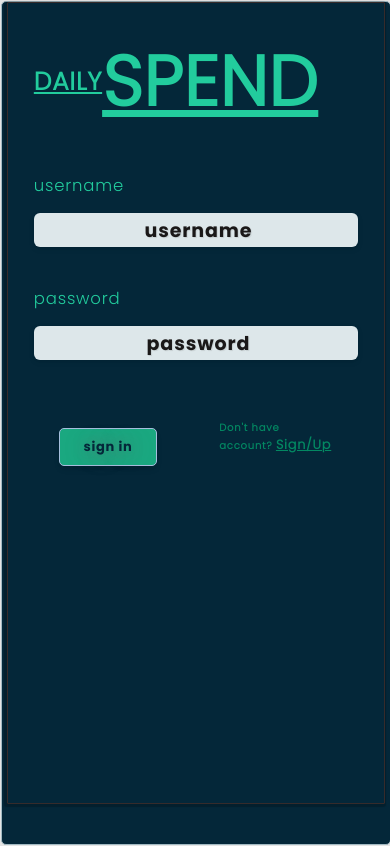
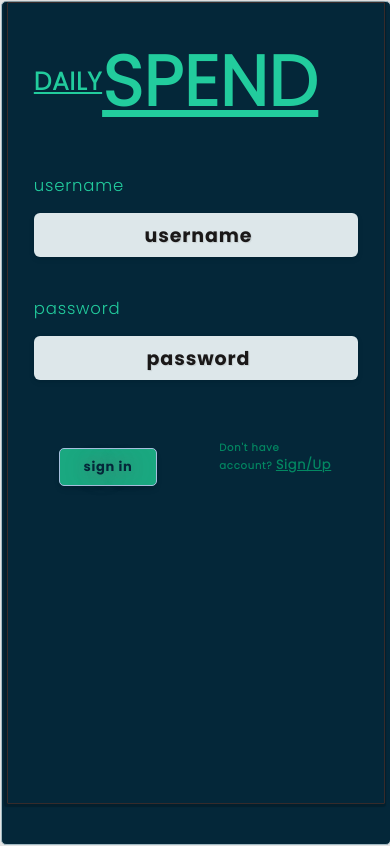
Before and after one commit to arjunaNR-gf/DailySpendLocal, a React (Create React App) app: page / in a window 390 px wide. Built offline with nearby package versions, Linux system fonts and the light colour scheme.

Commit message:
ui fix 04

```diff
--- a/src/AppMobile.css
+++ b/src/AppMobile.css
@@ -265,6 +265,7 @@
 
        input {
         width: 260px;
+        height: 80px;
         font-size: 15px;
         font-weight:bold;
        }
--- a/src/Component/Input/index.css
+++ b/src/Component/Input/index.css
@@ -43,7 +43,7 @@ input:focus {
 /* Responsive Tweaks */
 @media screen and (max-width: 620px) {
   #inpt {
-    height: 34px;
+    height: 44px;
     font-weight: 700;
     border-radius: 6px;
     font-size: 19px;
```
